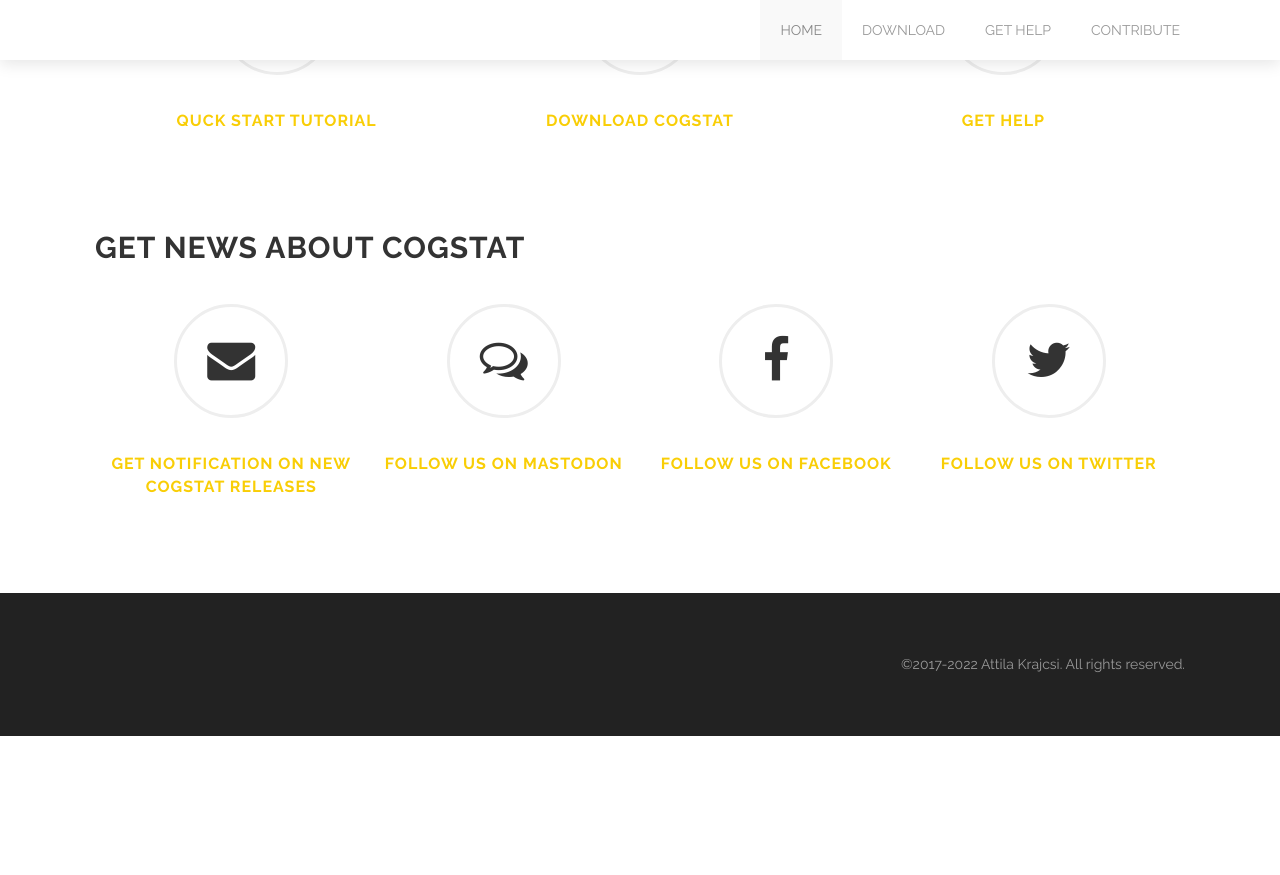
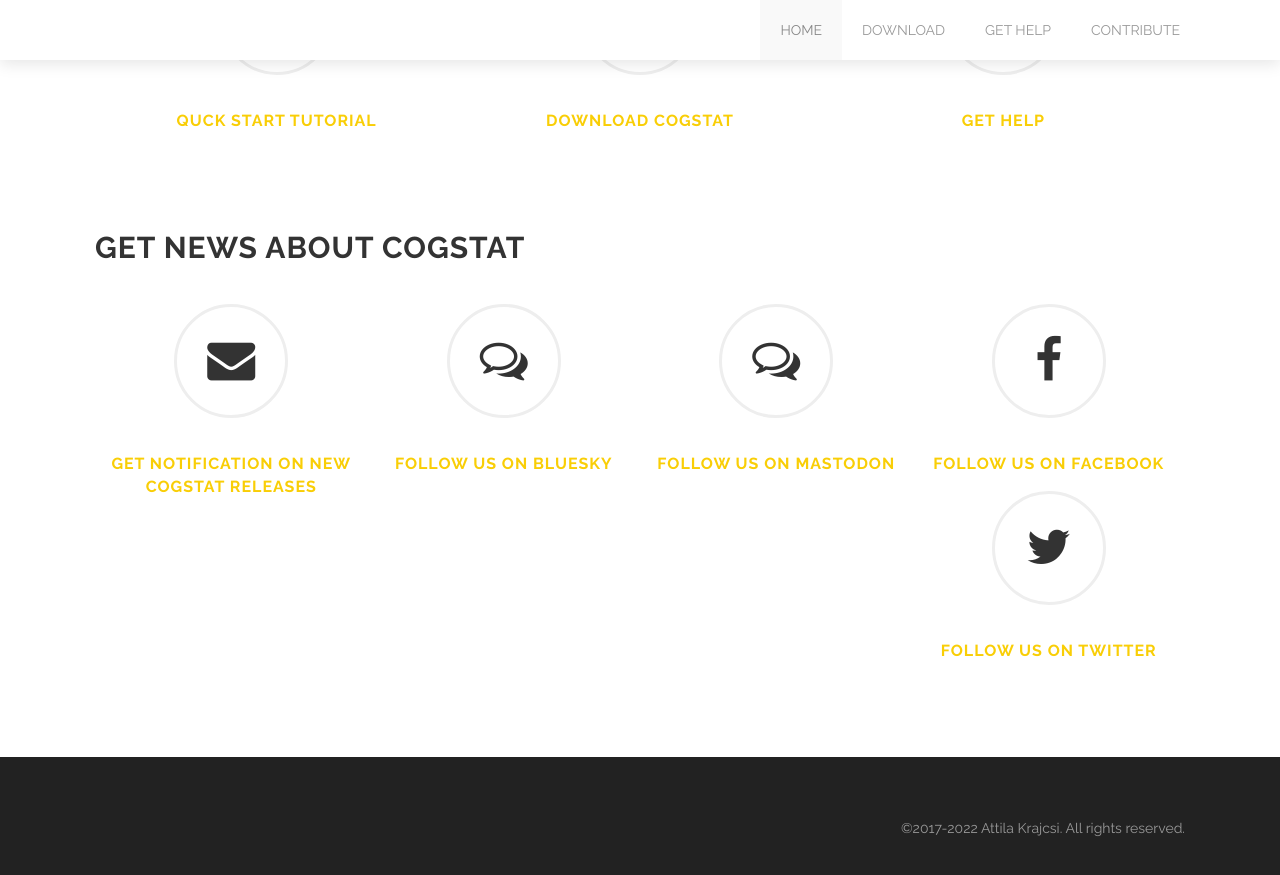
Before and after one commit to cogstat/cogstat_website, a Jekyll site: the page built from index.html, in a window 1280 px wide and 900 px high, scrolled down 1653 px. Shown: the top 875 px of the window. Built offline with Jekyll 4.4.1, drawn with Linux system fonts in a browser that asks for light colours; the list of posts is cut into pages by our own code; before the commit the page ends 2389 px from its top, so only the background shows below that.

Commit message:
Update index.html

```diff
--- a/index.html
+++ b/index.html
@@ -172,6 +172,15 @@
       <div class="medium-3 large-3 columns">
           <div class="fadein mod modIconText" data-delay="600">
               <div class="icon-text-circle">
+                  <a href="https://bsky.app/profile/cogstat.bsky.social"><i class="fa fa-comments-o"></i></a>
+                  <h3><a href="https://bsky.app/profile/cogstat.bsky.social">Follow us on Bluesky</a></h3>
+              </div>
+          </div>
+      </div>
+
+      <div class="medium-3 large-3 columns">
+          <div class="fadein mod modIconText" data-delay="600">
+              <div class="icon-text-circle">
                   <a href="https://fosstodon.org/@cogstat"><i class="fa fa-comments-o"></i></a>
                   <h3><a href="https://fosstodon.org/@cogstat">Follow us on Mastodon</a></h3>
               </div>
```
